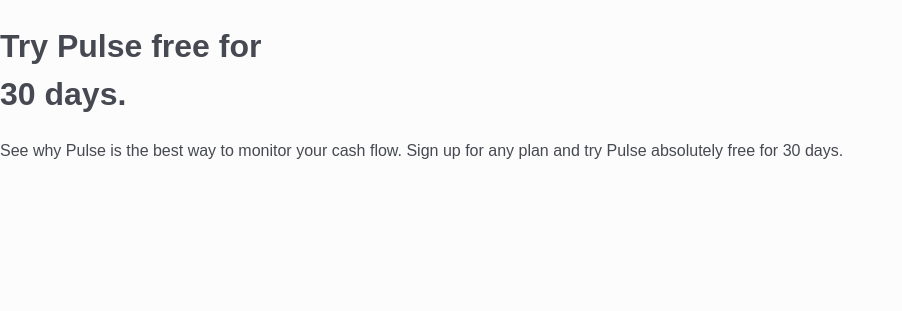
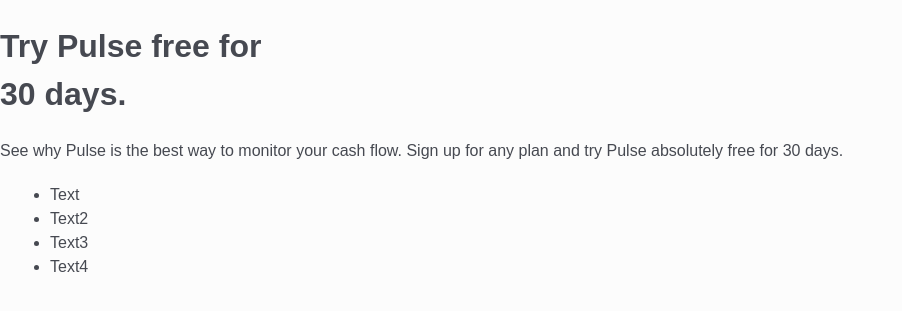
Before and after one commit to SakkyTT/web-kehitys, a PHP site: page / in a window 1280 px wide. Shown: the part 174-485 px from the top of the page, without its empty margins (0-902 px from the left). Run offline with PHP 8.4, Linux system fonts and the light colour scheme.

Commit message:
pulse itsenäinen 2

```diff
--- a/mockup_pulse/index.html
+++ b/mockup_pulse/index.html
@@ -1,10 +1,12 @@
 <html lang="en">
+
 <head>
     <meta charset="UTF-8">
     <meta name="viewport" content="width=device-width, initial-scale=1.0">
     <title>Document</title>
     <link rel="stylesheet" href="style.css">
 </head>
+
 <body>
     <div class="overflow-x-hidden relative">
         <header class="md:bg-green-100">
@@ -28,13 +30,31 @@
                     <div>
                         <h1>Try Pulse free for
                             <br>
-                            30 days.</h1>
+                            30 days.
+                        </h1>
                         <p>See why Pulse is the best way to monitor
-                             your cash flow. Sign up for any plan and
-                              try Pulse absolutely free for 30 days.</p>
+                            your cash flow. Sign up for any plan and
+                            try Pulse absolutely free for 30 days.</p>
                     </div>
                 </div>
-                <div></div>
+                <div>
+                    <div>
+                        <div>
+                            <div>
+                                <h2></h2>
+                                <ul class="list-disc">
+                                    <li>Text</li>
+                                    <li>Text2</li>
+                                    <li>Text3</li>
+                                    <li>Text4</li>
+                                </ul>
+                                <p></p>
+                            </div>
+                        </div>
+                        <div></div>
+                        <div></div>
+                    </div>
+                </div>
                 <div></div>
             </div>
             <div></div>
@@ -42,4 +62,5 @@
         <footer></footer>
     </div>
 </body>
+
 </html>
--- a/mockup_pulse/style.css
+++ b/mockup_pulse/style.css
@@ -93,3 +93,8 @@ ol, ul {
     position: relative;
     display: inline-block;
 }
+
+.list-disc {
+    list-style-type: disc;
+    padding-left: 50px;
+}
```
